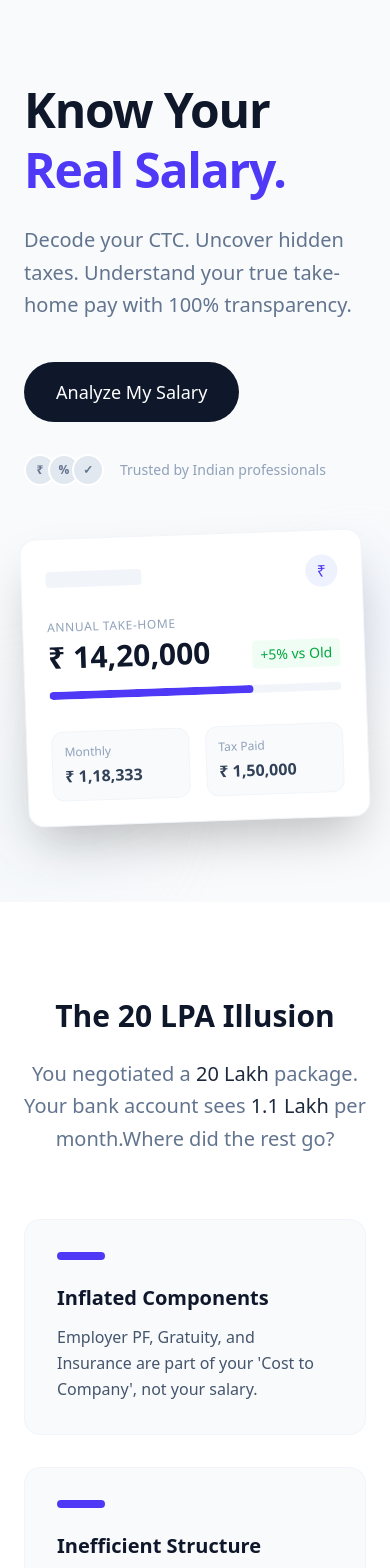
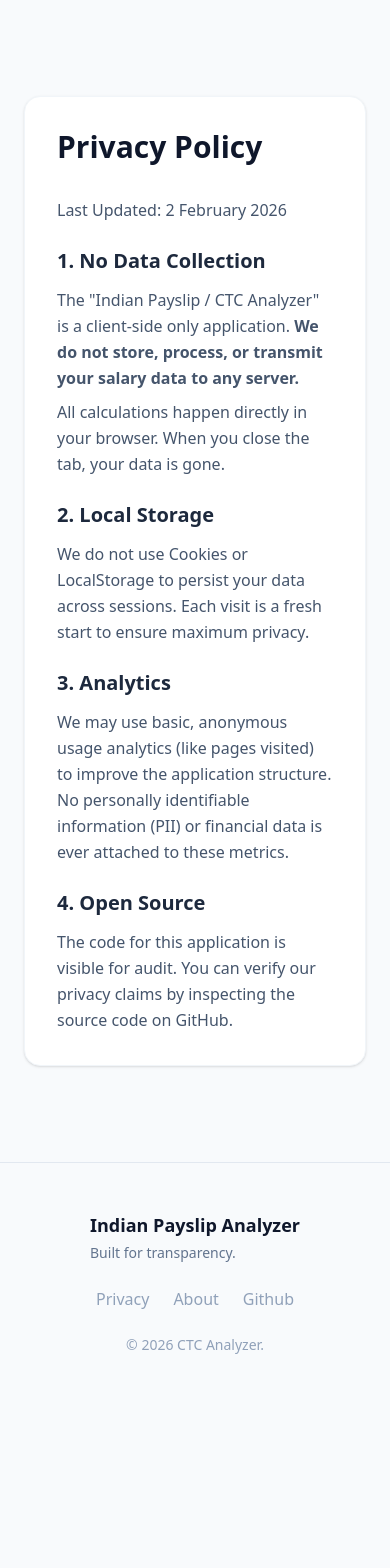
Before and after one commit to rakshithsantosh/ctcanalyser, a React (Vite) app: page /privacy in a window 390 px wide. Shown: the top 1568 px of the page. After the commit the page ends 1403 px from the top, so only its background shows below. Built offline with nearby package versions, Linux system fonts and the light colour scheme.

Commit message:
added privacy policy and about page

```diff
--- a/package.json
+++ b/package.json
@@ -12,7 +12,8 @@
   "dependencies": {
     "@tailwindcss/postcss": "^4.1.18",
     "react": "^19.2.0",
-    "react-dom": "^19.2.0"
+    "react-dom": "^19.2.0",
+    "react-router-dom": "^7.13.0"
   },
   "devDependencies": {
     "@eslint/js": "^9.39.1",
--- a/src/App.tsx
+++ b/src/App.tsx
@@ -1,22 +1,24 @@
-import HeroSection from './components/HeroSection';
-import ProblemSection from './components/ProblemSection';
-import HowItWorks from './components/HowItWorks';
-import InsightPreview from './components/InsightPreview';
-import TrustSection from './components/TrustSection';
-import SalaryAnalyzer from './components/SalaryAnalyzer';
+import React from 'react';
+import { BrowserRouter as Router, Routes, Route } from 'react-router-dom';
 import Footer from './components/Footer';
+import Home from './pages/Home';
+import PrivacyPolicy from './pages/PrivacyPolicy';
+import About from './pages/About';
 
 function App() {
   return (
-    <div className="min-h-screen bg-slate-50 font-sans text-slate-900 selection:bg-indigo-100 selection:text-indigo-800">
-      <HeroSection />
-      <ProblemSection />
-      <HowItWorks />
-      <InsightPreview />
-      <TrustSection />
-      <SalaryAnalyzer />
-      <Footer />
-    </div>
+    <Router>
+      <div className="min-h-screen bg-slate-50 font-sans text-slate-900 selection:bg-indigo-100 selection:text-indigo-800 flex flex-col">
+        <div className="flex-grow">
+          <Routes>
+            <Route path="/" element={<Home />} />
+            <Route path="/privacy" element={<PrivacyPolicy />} />
+            <Route path="/about" element={<About />} />
+          </Routes>
+        </div>
+        <Footer />
+      </div>
+    </Router>
   );
 }
 
--- a/src/components/Footer.tsx
+++ b/src/components/Footer.tsx
@@ -1,17 +1,18 @@
 import React from 'react';
+import { Link } from 'react-router-dom';
 
 const Footer: React.FC = () => {
     return (
         <footer className="py-12 px-6 sm:px-12 bg-slate-50 border-t border-slate-200">
             <div className="max-w-7xl mx-auto flex flex-col md:flex-row justify-between items-center">
                 <div className="mb-6 md:mb-0">
-                    <h3 className="text-lg font-bold text-slate-900">Indian Payslip Analyzer</h3>
+                    <Link to="/" className="text-lg font-bold text-slate-900 hover:text-indigo-600 transition-colors">Indian Payslip Analyzer</Link>
                     <p className="text-slate-500 text-sm mt-1">Built for transparency.</p>
                 </div>
 
                 <div className="flex space-x-6">
-                    <a href="#" className="text-slate-400 hover:text-indigo-600 transition-colors">Privacy</a>
-                    <a href="#" className="text-slate-400 hover:text-indigo-600 transition-colors">About</a>
+                    <Link to="/privacy" className="text-slate-400 hover:text-indigo-600 transition-colors">Privacy</Link>
+                    <Link to="/about" className="text-slate-400 hover:text-indigo-600 transition-colors">About</Link>
                     <a href="https://github.com/rakshithsantosh/ctcanalyser" target="_blank" className="text-slate-400 hover:text-indigo-600 transition-colors">Github</a>
                 </div>
 
--- /dev/null
+++ b/src/pages/About.tsx
@@ -0,0 +1,42 @@
+import React from 'react';
+
+const About: React.FC = () => {
+    return (
+        <div className="bg-slate-50 min-h-screen py-24 px-6 sm:px-12">
+            <div className="max-w-4xl mx-auto">
+                <div className="bg-white p-8 rounded-2xl shadow-sm border border-slate-100 mb-8">
+                    <h1 className="text-3xl font-bold text-slate-900 mb-6">About the Project</h1>
+                    <p className="text-slate-600 leading-relaxed mb-6">
+                        The <strong>Indian Payslip / CTC Analyzer</strong> was built to solve a common frustration among Indian professionals:
+                        the disconnect between the "CTC" number on an offer letter and the actual amount hitting the bank account.
+                    </p>
+                    <p className="text-slate-600 leading-relaxed">
+                        Tax laws are complex, and salary structures are often designed to mask the actual in-hand value.
+                        This tool aims to decode these complexities using a transparent, rule-based engine.
+                    </p>
+                </div>
+
+                <div className="grid grid-cols-1 md:grid-cols-2 gap-8">
+                    <div className="bg-indigo-900 p-8 rounded-2xl text-white">
+                        <h2 className="text-xl font-bold mb-4">Our Mission</h2>
+                        <p className="text-indigo-200 leading-relaxed">
+                            To empower every employee with financial clarity. We believe you shouldn't need a CA just to understand your offer letter.
+                        </p>
+                    </div>
+
+                    <div className="bg-white p-8 rounded-2xl border border-slate-100">
+                        <h2 className="text-xl font-bold text-slate-900 mb-4">Tech Stack</h2>
+                        <ul className="space-y-2 text-slate-600">
+                            <li>• React & TypeScript</li>
+                            <li>• Tailwind CSS for Styling</li>
+                            <li>• Vite for Build Tooling</li>
+                            <li>• 100% Client-Side Logic</li>
+                        </ul>
+                    </div>
+                </div>
+            </div>
+        </div>
+    );
+};
+
+export default About;
--- /dev/null
+++ b/src/pages/Home.tsx
@@ -0,0 +1,22 @@
+import React from 'react';
+import HeroSection from '../components/HeroSection';
+import ProblemSection from '../components/ProblemSection';
+import HowItWorks from '../components/HowItWorks';
+import InsightPreview from '../components/InsightPreview';
+import TrustSection from '../components/TrustSection';
+import SalaryAnalyzer from '../components/SalaryAnalyzer';
+
+const Home: React.FC = () => {
+    return (
+        <>
+            <HeroSection />
+            <ProblemSection />
+            <HowItWorks />
+            <InsightPreview />
+            <TrustSection />
+            <SalaryAnalyzer />
+        </>
+    );
+};
+
+export default Home;
--- /dev/null
+++ b/src/pages/PrivacyPolicy.tsx
@@ -0,0 +1,53 @@
+import React from 'react';
+
+const PrivacyPolicy: React.FC = () => {
+    return (
+        <div className="bg-slate-50 min-h-screen py-24 px-6 sm:px-12">
+            <div className="max-w-4xl mx-auto bg-white p-8 rounded-2xl shadow-sm border border-slate-100">
+                <h1 className="text-3xl font-bold text-slate-900 mb-8">Privacy Policy</h1>
+
+                <div className="space-y-6 text-slate-600 leading-relaxed">
+                    <p>
+                        Last Updated: {new Date().toLocaleDateString('en-IN', { year: 'numeric', month: 'long', day: 'numeric' })}
+                    </p>
+
+                    <section>
+                        <h2 className="text-xl font-bold text-slate-800 mb-3">1. No Data Collection</h2>
+                        <p>
+                            The "Indian Payslip / CTC Analyzer" is a client-side only application.
+                            <strong> We do not store, process, or transmit your salary data to any server.</strong>
+                        </p>
+                        <p className="mt-2">
+                            All calculations happen directly in your browser. When you close the tab, your data is gone.
+                        </p>
+                    </section>
+
+                    <section>
+                        <h2 className="text-xl font-bold text-slate-800 mb-3">2. Local Storage</h2>
+                        <p>
+                            We do not use Cookies or LocalStorage to persist your data across sessions.
+                            Each visit is a fresh start to ensure maximum privacy.
+                        </p>
+                    </section>
+
+                    <section>
+                        <h2 className="text-xl font-bold text-slate-800 mb-3">3. Analytics</h2>
+                        <p>
+                            We may use basic, anonymous usage analytics (like pages visited) to improve the application structure.
+                            No personally identifiable information (PII) or financial data is ever attached to these metrics.
+                        </p>
+                    </section>
+
+                    <section>
+                        <h2 className="text-xl font-bold text-slate-800 mb-3">4. Open Source</h2>
+                        <p>
+                            The code for this application is visible for audit. You can verify our privacy claims by inspecting the source code on GitHub.
+                        </p>
+                    </section>
+                </div>
+            </div>
+        </div>
+    );
+};
+
+export default PrivacyPolicy;
```
Also changed, not shown: 1 other file (tests, documents, lock files or other folders).
